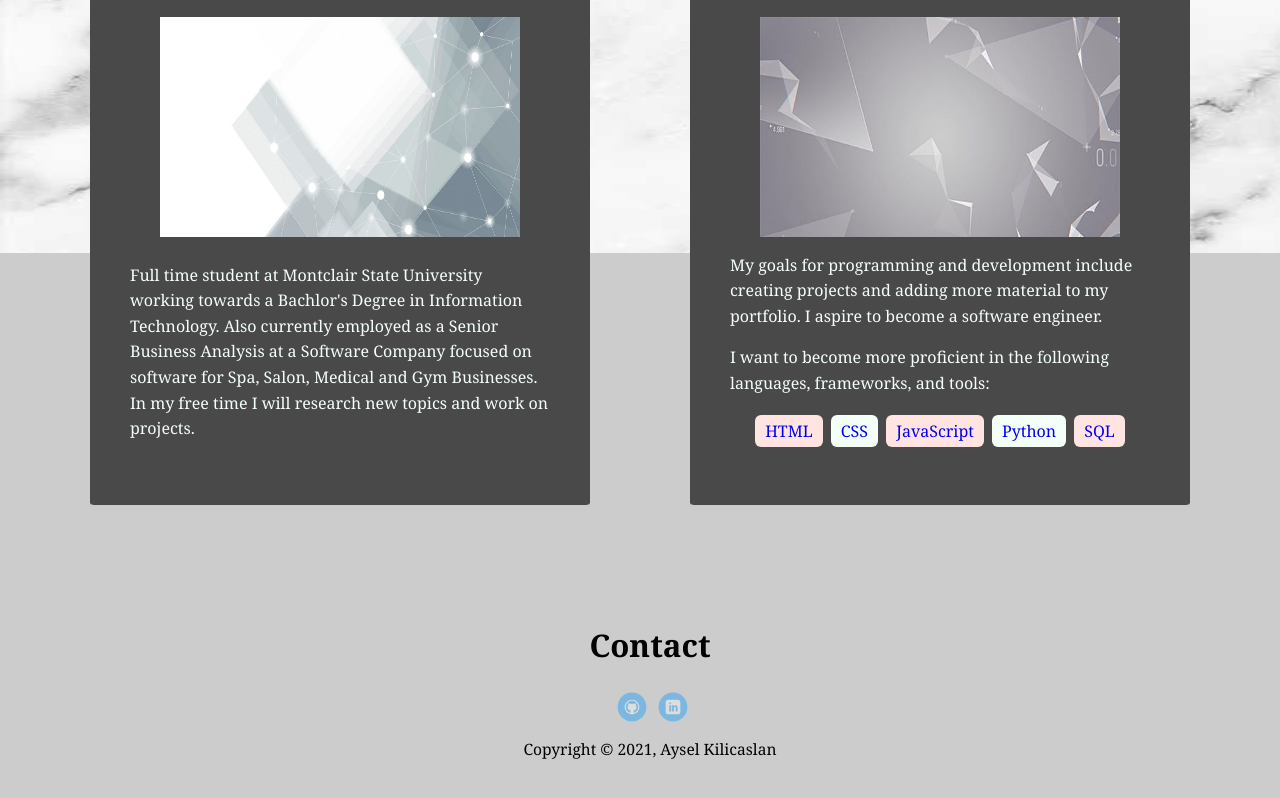
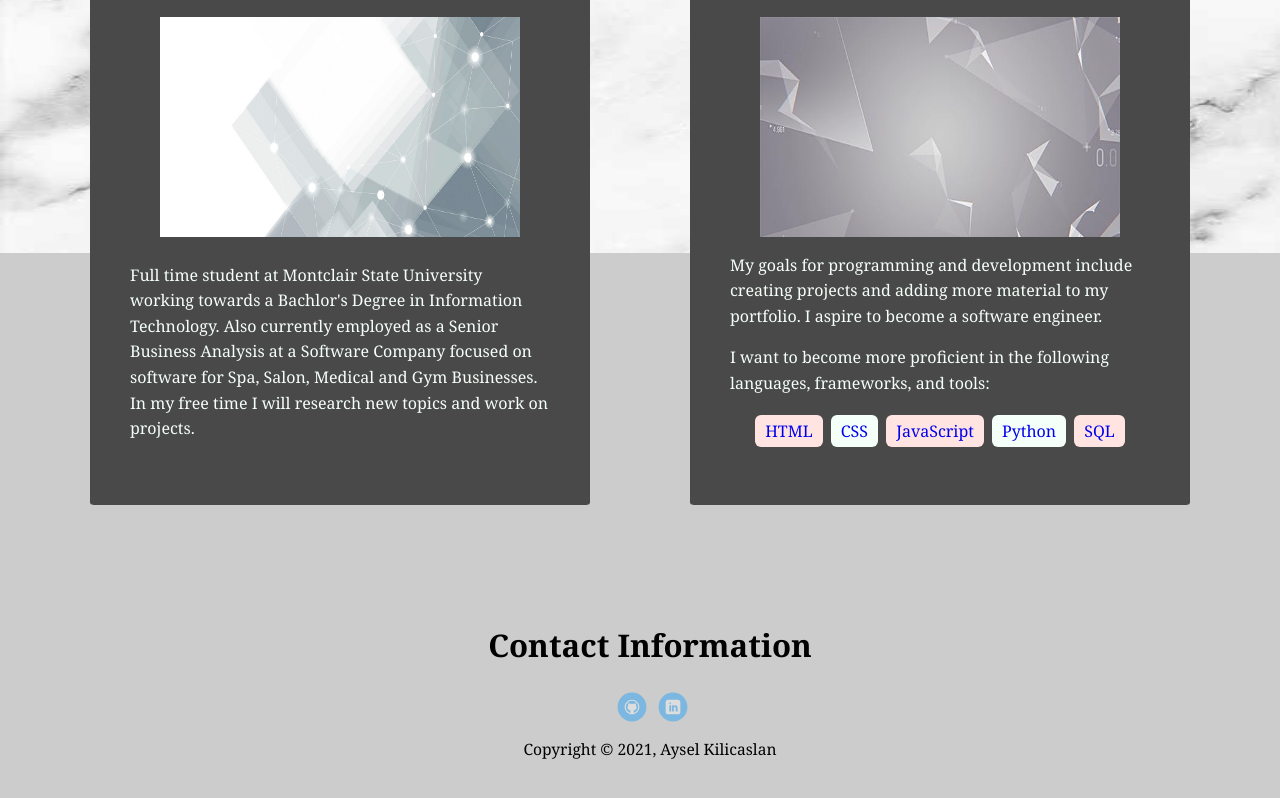
Before and after one commit to Moonsflood/website1, a plain HTML site: page index.html in a window 1280 px wide. Shown: the part 647-1445 px from the top of the page. Drawn offline with Linux system fonts and the light colour scheme.

Commit message:
Added text in contact information

```diff
--- a/index.html
+++ b/index.html
@@ -68,7 +68,7 @@
 		</main>
 		<!-- Footer (Bottom of the webpage)-->
 		<footer>
-			<h2 class="footer-header" id="contact">Contact</h2>
+			<h2 class="footer-header" id="contact">Contact Information</h2>
             <ul class="footer-icons">
                 <li class="social-media"><a href="https://github.com/Moonsflood" class="github social">Github</a></li>
                 <li class="social-media"><a href="https://www.linkedin.com/in/aysel-k/" class="linkedin social">LinkedIn</a></li>
```
